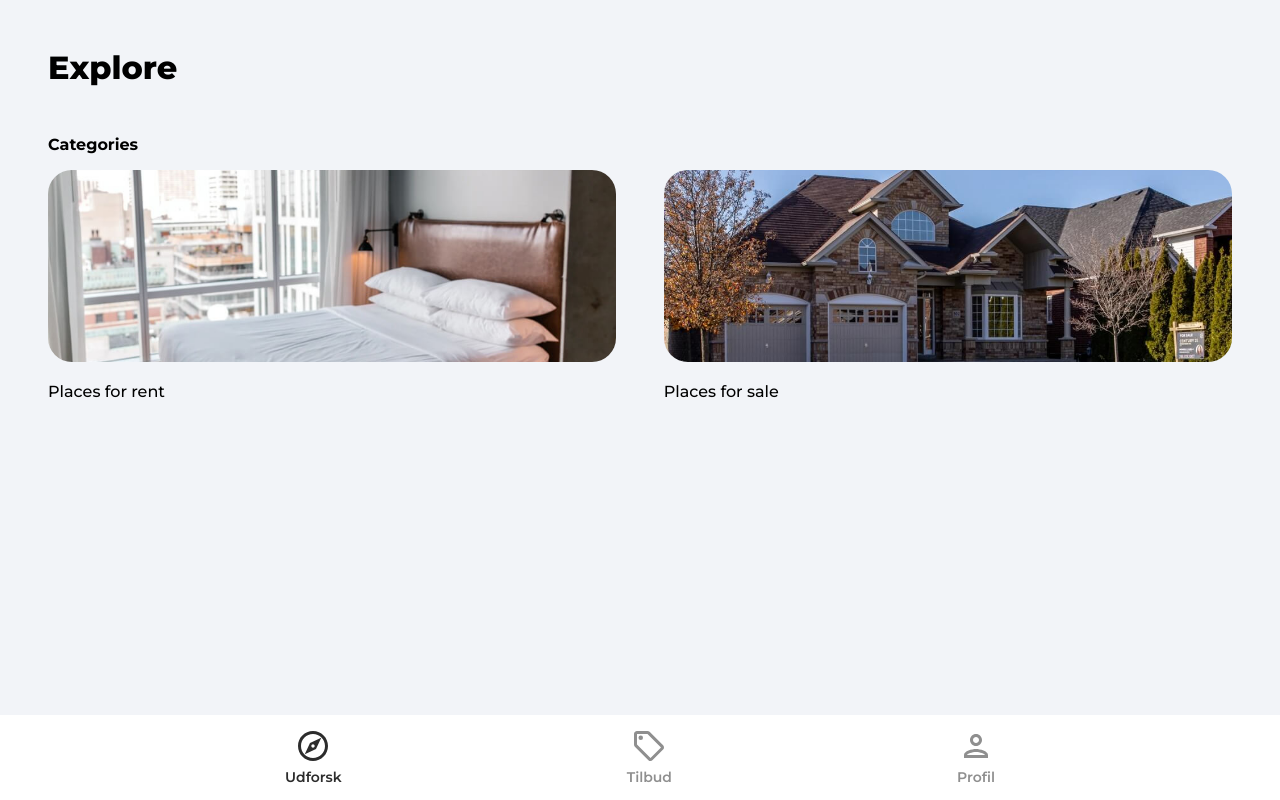
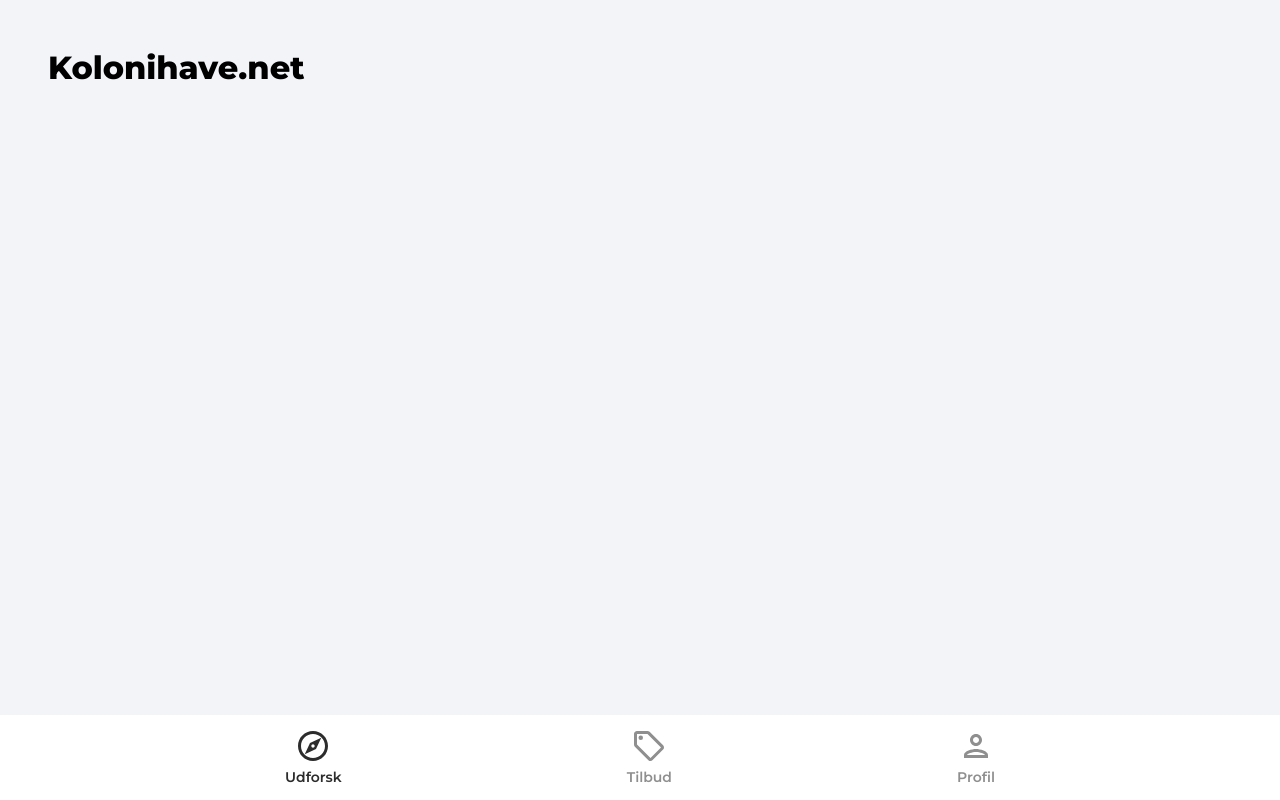
Before and after one commit to jesperkc/kolonihave.net, a React (Create React App) app: page / in a window 1280 px wide. Built offline with nearby package versions, Linux system fonts and the light colour scheme; no server answers; the database is empty.

Commit message:
Blank homepage

```diff
--- a/src/pages/Explore.jsx
+++ b/src/pages/Explore.jsx
@@ -1,17 +1,17 @@
-import { Link } from 'react-router-dom'
-import Slider from '../components/Slider'
-import rentCategoryImage from '../assets/jpg/rentCategoryImage.jpg'
-import sellCategoryImage from '../assets/jpg/sellCategoryImage.jpg'
+import { Link } from "react-router-dom";
+import Slider from "../components/Slider";
+import rentCategoryImage from "../assets/jpg/rentCategoryImage.jpg";
+import sellCategoryImage from "../assets/jpg/sellCategoryImage.jpg";
 
 function Explore() {
   return (
-    <div className='explore'>
+    <div className="explore">
       <header>
-        <p className='pageHeader'>Explore</p>
+        <p className="pageHeader">Kolonihave.net</p>
       </header>
 
       <main>
-        <Slider />
+        {/* <Slider />
 
         <p className='exploreCategoryHeading'>Categories</p>
         <div className='exploreCategories'>
@@ -31,10 +31,10 @@ function Explore() {
             />
             <p className='exploreCategoryName'>Places for sale</p>
           </Link>
-        </div>
+        </div> */}
       </main>
     </div>
-  )
+  );
 }
 
-export default Explore
+export default Explore;
```
